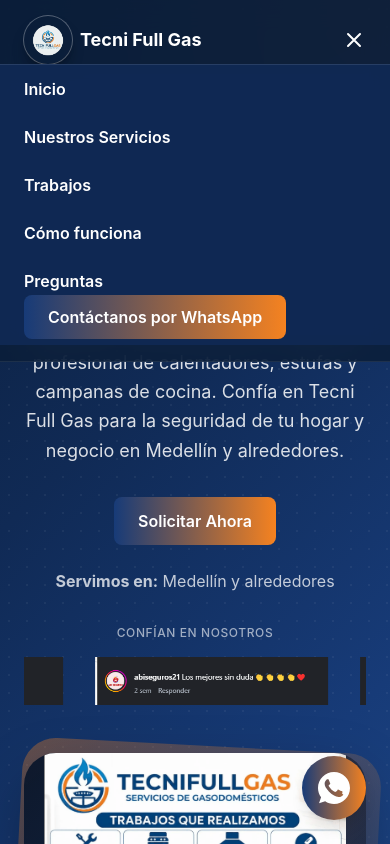
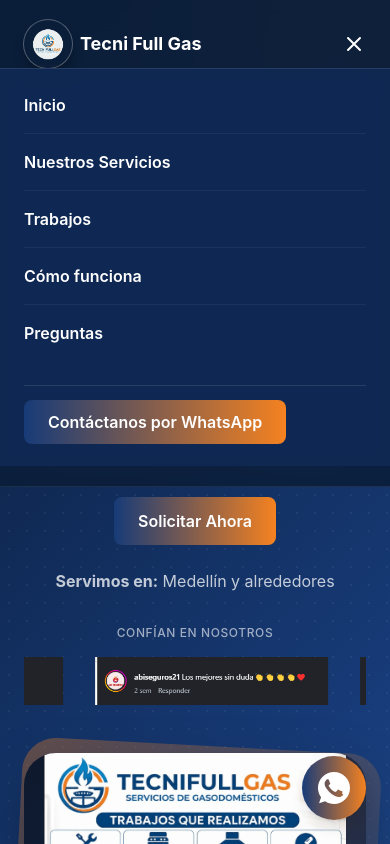
Before and after one commit to andresleosan/tecnifullgas, a React (Vite) app: page / in a window 390 px wide. Both pictures are taken after a click on the button 354 px from the left and 40 px from the top of the page. Shown: the top 844 px of the page. Built offline with nearby package versions, Linux system fonts and the light colour scheme.

Commit message:
Arreglo espacios en menu mobile

```diff
--- a/src/components/Header.tsx
+++ b/src/components/Header.tsx
@@ -30,8 +30,8 @@
     <header
       className={`fixed top-0 left-0 right-0 z-40 border-b border-white/[0.08] transition-all duration-300 ${
         scrolled
-          ? 'bg-[#0B1E3A]/95 backdrop-blur-[14px] shadow-xl shadow-[#0B1E3A]/20 py-2'
-          : 'bg-[#0B1E3A]/[0.88] backdrop-blur-[14px] py-4'
+          ? 'bg-[#0B1E3A]/95 backdrop-blur-[14px] shadow-xl shadow-[#0B1E3A]/20 py-3'
+          : 'bg-[#0B1E3A]/[0.88] backdrop-blur-[14px] py-5'
       }`}
     >
       <nav className="max-w-6xl mx-auto px-6 sm:px-8 lg:px-12 flex items-center justify-between">
@@ -97,24 +97,33 @@
       </nav>
 
       {menuOpen && (
-        <div className="md:hidden border-t border-white/10 bg-[#102A55]/95 backdrop-blur-md px-6 pb-4">
-          {NAV_LINKS.map((link) => (
+        <div className="md:hidden border-t border-white/10 bg-[#102A55]/95 backdrop-blur-md px-6 pt-3 pb-8">
+          <nav className="flex flex-col">
+            {NAV_LINKS.map((link, index) => (
               <button
                 key={link.id}
                 onClick={() => handleNav(link.id)}
-              className="block w-full text-left py-3 text-white hover:text-tf-accent active:text-tf-accent transition-colors font-semibold"
+                className={`block w-full text-left py-4 first:pt-3 text-white hover:text-tf-accent active:text-tf-accent focus-visible:text-tf-accent outline-none transition-colors font-semibold ${
+                  index < NAV_LINKS.length - 1
+                    ? 'border-b border-white/5'
+                    : ''
+                }`}
               >
                 {link.label}
               </button>
             ))}
+          </nav>
+
+          <div className="mt-6 pt-6 border-t border-white/10">
             <Button
               variant="primary"
               text="Contáctanos por WhatsApp"
               href={WHATSAPP_URL}
               target="_blank"
               rel="noopener noreferrer"
-            className="w-full mt-2 text-center"
+              className="w-full text-center mb-2"
             />
+          </div>
         </div>
       )}
     </header>
```
Lines whose indentation alone changed are shown as unchanged.
